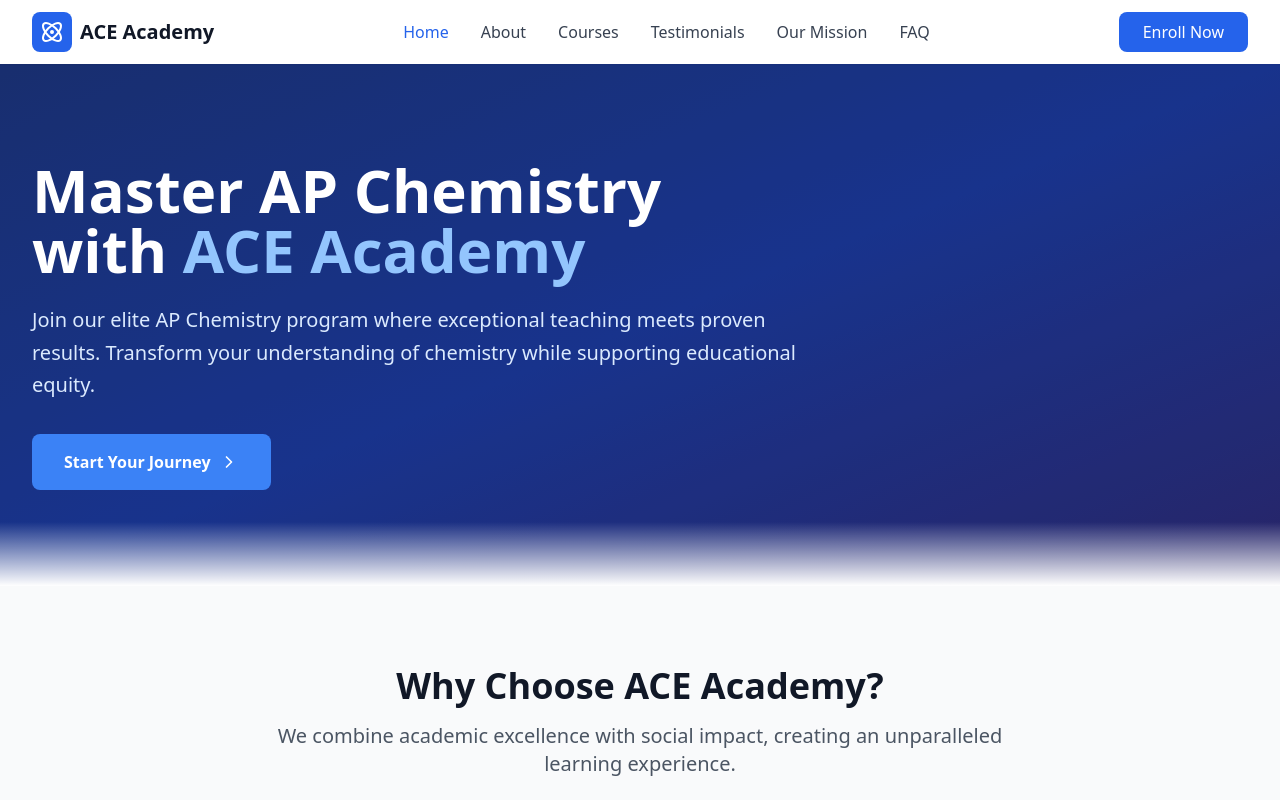
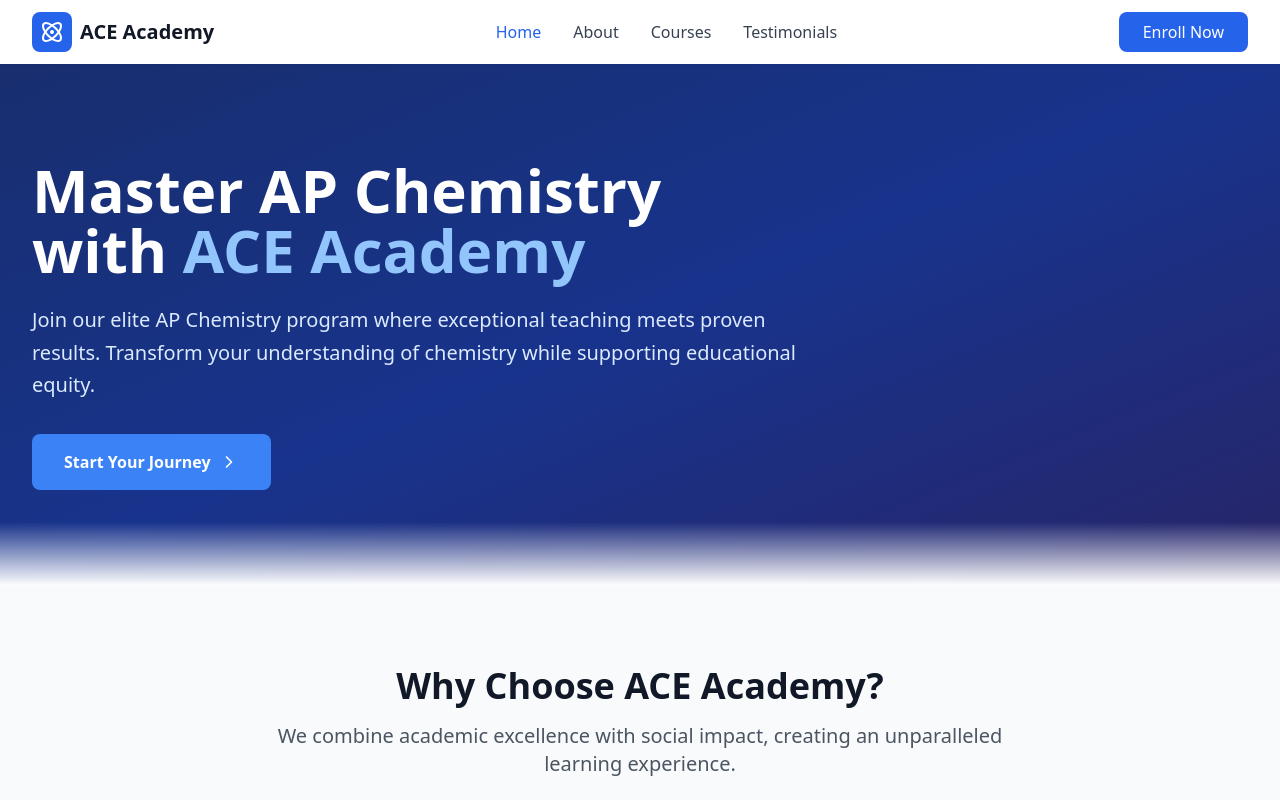
Before and after one commit to PaulLei/ace, a React (Vite) app: page / in a window 1280 px wide. Shown: the top 800 px of the page. Built offline with nearby package versions, Linux system fonts and the light colour scheme.

Commit message:
Update Header.tsx

```diff
--- a/src/components/Header.tsx
+++ b/src/components/Header.tsx
@@ -11,8 +11,6 @@ const Header = () => {
     { name: 'About', href: '/about' },
     { name: 'Courses', href: '/courses' },
     { name: 'Testimonials', href: '/testimonials' },
-    { name: 'Our Mission', href: '/nonprofit' },
-    { name: 'FAQ', href: '/faq' },
   ];
 
   const isActive = (path: string) => location.pathname === path;
```
